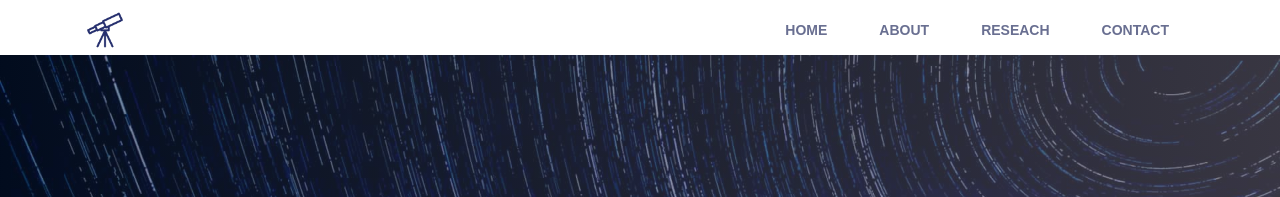
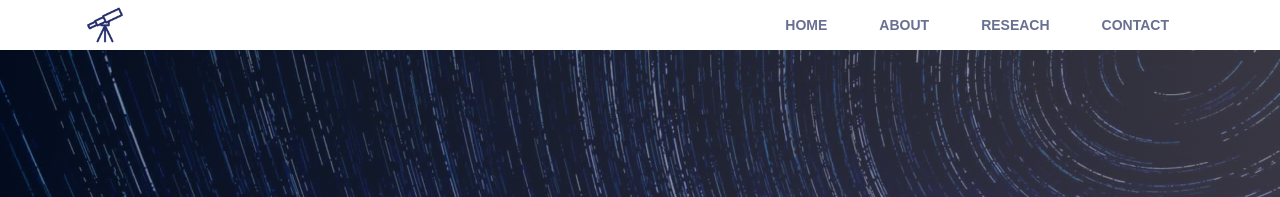
Before and after one commit to wei-lingfeng/lingfeng-wei.github.io, a Jekyll site: the page built from index.html, in a window 1280 px wide. Shown: the top 197 px of the page. Built offline with Jekyll 4.4.1, drawn with Linux system fonts in a browser that asks for light colours; nearby versions of some CDN libraries; some web fonts are replaced.

Commit message:
Update airspace.css

```diff
--- a/css/airspace.css
+++ b/css/airspace.css
@@ -66,10 +66,9 @@ a:active {
 --*/
 header {
   background: #fff;
-  padding: 5px 0;
+  padding: 0 0;
   position: fixed;
   width: 100%;
-  height: 55px;
   z-index: 50;
 }
 header .navbar {
```
